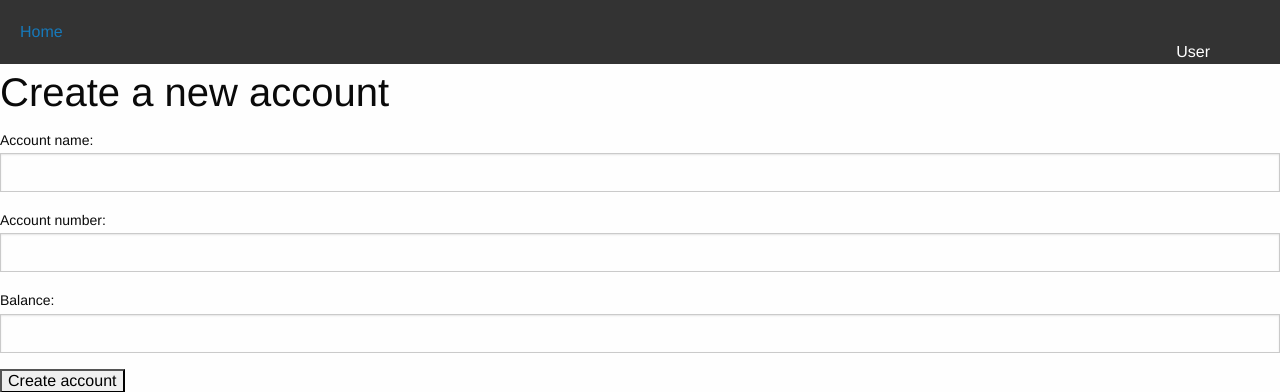
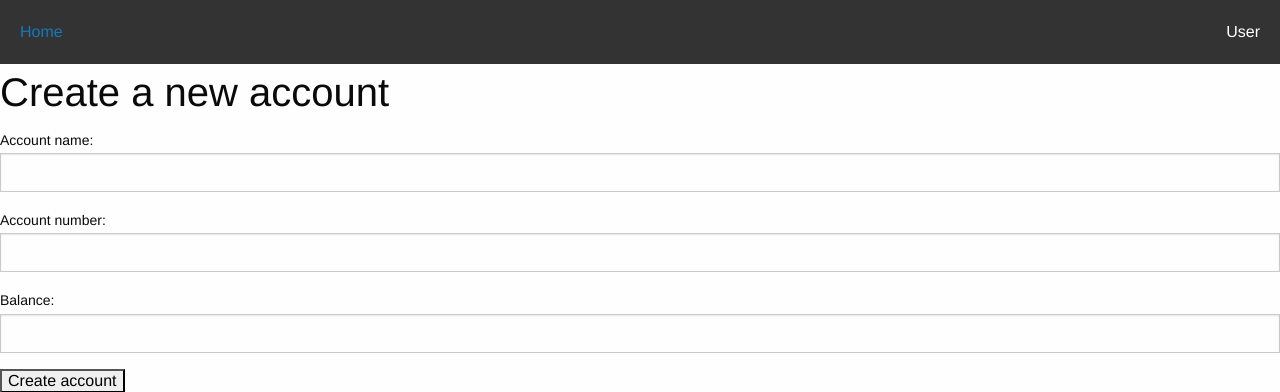
Before and after one commit to tonchawan/TDA_project4, a Django app: page /account/new in a window 1280 px wide. Shown: the top 392 px of the page. Run offline with Django 4.2, Linux system fonts and the light colour scheme; some libraries are stand-ins or nearby versions.

Commit message:
relocate user drop down

```diff
--- a/heal/static/css/heal.css
+++ b/heal/static/css/heal.css
@@ -14,20 +14,18 @@ body {
   text-align: center;
 }
 
-  header h1 {
-    margin: 0;
+.nav-content {
+  display: flex;
+  justify-content: space-between;
+  align-items: center;
 }
 
-  nav {
-    display: grid;
-    justify-content: start;
-    position: relative; /* add position relative */
+.dropdown {
+  display: inline-block;
 }
-.dropdown {
-    position: absolute;
-    top: 20px;
-    right: 50px;
-    display: inline-block;
+
+#home-nav {
+  margin-right: auto;
 }
 
   .dropdown-content {
--- a/heal/templates/heal/base.html
+++ b/heal/templates/heal/base.html
@@ -12,22 +12,22 @@
 <body>
   <header>
     <nav class="top-nav">
-      <a href="{% url 'insuranceproducts_view' %}">Home</a>
-      <div class="dropdown" class="top-nav" >
+      <div class="nav-content">
+        <a id="home-nav" href="{% url 'insuranceproducts_view' %}">Home</a>
+        <div class="dropdown">
           User
-        <div  class="dropdown-content">
-
+          <div class="dropdown-content">
             {% if user.is_authenticated %} Welcome
             <br />
             <a href="{% url 'user_detail' pk=user.pk %}">{{ user.username }}</a>
             <br />
-          <a href="{% url 'logout' %}" >Log out</a>
+            <a href="{% url 'logout' %}">Log out</a>
             {% else %}
             <a href="{% url 'login' %}">Login</a>
             <a href="{% url 'signup' %}">Signup</a>
-
           </div>
           {% endif %}
+        </div>
       </div>
     </nav>
   </header>
```
Lines whose indentation alone changed are shown as unchanged.
